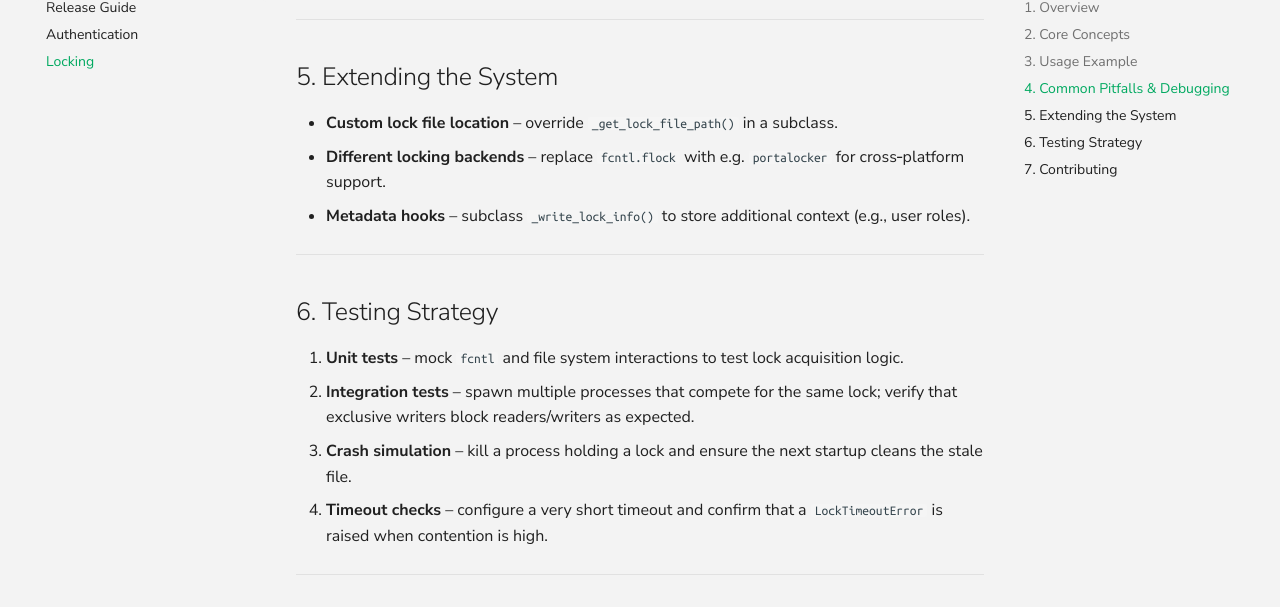
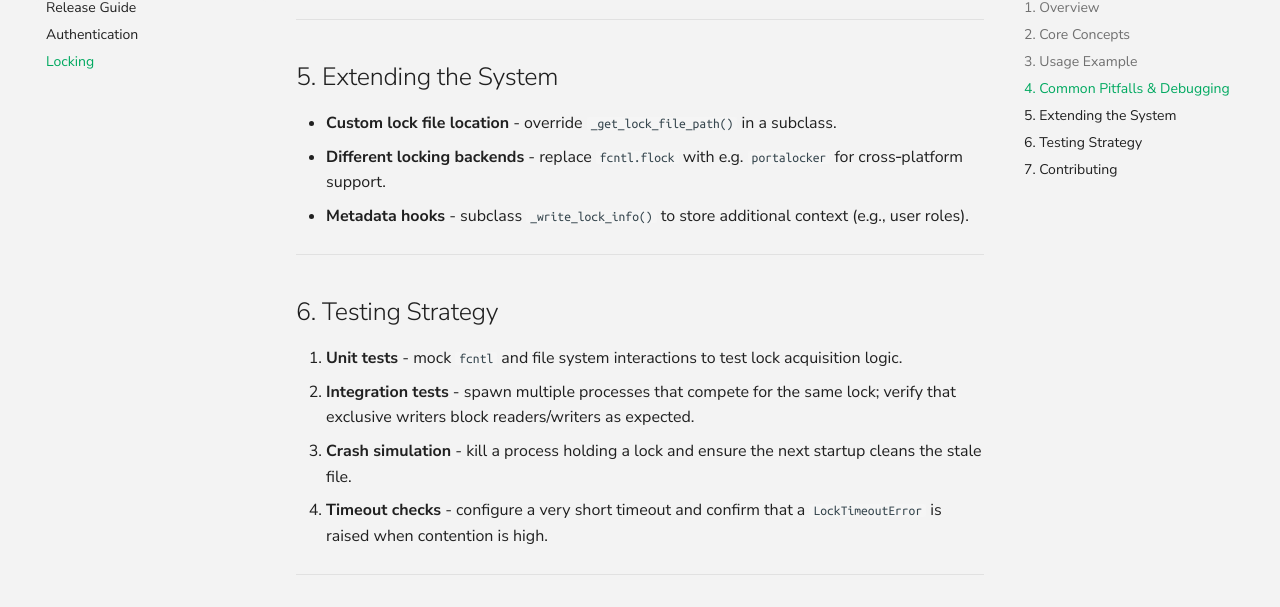
Before and after one commit to romi/plantdb, an MkDocs documentation site: the page built from docs/developers/locking.md, in a window 1280 px wide and 900 px high, scrolled down 2208 px. Shown: the part 148-755 px from the top of the window. Built offline with MkDocs 1.6.1 and Material for MkDocs 9.7.7, drawn with Linux system fonts in a browser that asks for light colours; comment, search, counter and statistics services are not loaded; some of the changed text lies outside the part shown.

````diff
--- a/docs/developers/locking.md
+++ b/docs/developers/locking.md
@@ -15,11 +15,11 @@
 
 Features:
 
-- **Shared (read) & exclusive (write) locks** – multiple readers may coexist, but writers have exclusive access.
-- **Timeouts** – configurable lock acquisition timeout to avoid deadlocks.
-- **Automatic cleanup** – stale lock files (_e.g._ from a crash) are purged on manager start.
-- **Metadata files** – optional `.info` files that record the lock holder, timestamp, PID, etc. Useful for debugging.
-- **Thread‑safe public API** – the manager uses an internal `threading.RLock` so you can call it from anywhere in the same process.
+- **Shared (read) & exclusive (write) locks** - multiple readers may coexist, but writers have exclusive access.
+- **Timeouts** - configurable lock acquisition timeout to avoid deadlocks.
+- **Automatic cleanup** - stale lock files (_e.g._ from a crash) are purged on manager start.
+- **Metadata files** - optional `.info` files that record the lock holder, timestamp, PID, etc. Useful for debugging.
+- **Thread‑safe public API** - the manager uses an internal `threading.RLock` so you can call it from anywhere in the same process.
 
 > **Why file locks?**
 > They survive across process restarts and even across system reboots (as long as the underlying filesystem supports it). Unlike in‑memory mutexes, file locks are visible to any process that shares the same filesystem.
@@ -42,7 +42,7 @@ Features:
 ```python
 from plantdb.commons.fsdb.lock import ScanLockManager, LockType
 
-# Initialise manager – the .locks directory will be created automatically
+# Initialise manager - the .locks directory will be created automatically
 manager = ScanLockManager("/home/alice/scans")
 
 # 1. Read‑only operation (shared lock)
@@ -56,7 +56,7 @@ try:
         data = modify_scan("scan001")
         write_scan("scan001", data)
 except LockTimeoutError:
-    print("Could not obtain write lock – another process is writing")
+    print("Could not obtain write lock - another process is writing")
 ```
 
 ---
@@ -76,18 +76,18 @@ except LockTimeoutError:
 
 ## 5. Extending the System
 
-- **Custom lock file location** – override `_get_lock_file_path()` in a subclass.
-- **Different locking backends** – replace `fcntl.flock` with e.g. `portalocker` for cross‑platform support.
-- **Metadata hooks** – subclass `_write_lock_info()` to store additional context (e.g., user roles).
+- **Custom lock file location** - override `_get_lock_file_path()` in a subclass.
+- **Different locking backends** - replace `fcntl.flock` with e.g. `portalocker` for cross‑platform support.
+- **Metadata hooks** - subclass `_write_lock_info()` to store additional context (e.g., user roles).
 
 ---
 
 ## 6. Testing Strategy
 
-1. **Unit tests** – mock `fcntl` and file system interactions to test lock acquisition logic.
-2. **Integration tests** – spawn multiple processes that compete for the same lock; verify that exclusive writers block readers/writers as expected.
-3. **Crash simulation** – kill a process holding a lock and ensure the next startup cleans the stale file.
-4. **Timeout checks** – configure a very short timeout and confirm that a `LockTimeoutError` is raised when contention is high.
+1. **Unit tests** - mock `fcntl` and file system interactions to test lock acquisition logic.
+2. **Integration tests** - spawn multiple processes that compete for the same lock; verify that exclusive writers block readers/writers as expected.
+3. **Crash simulation** - kill a process holding a lock and ensure the next startup cleans the stale file.
+4. **Timeout checks** - configure a very short timeout and confirm that a `LockTimeoutError` is raised when contention is high.
 
 ---
 
````
Also changed, not shown: docs/developers/authentication.md (+14 -14 lines), docs/developers/releases.md (+5 -5 lines), 12 other files.
